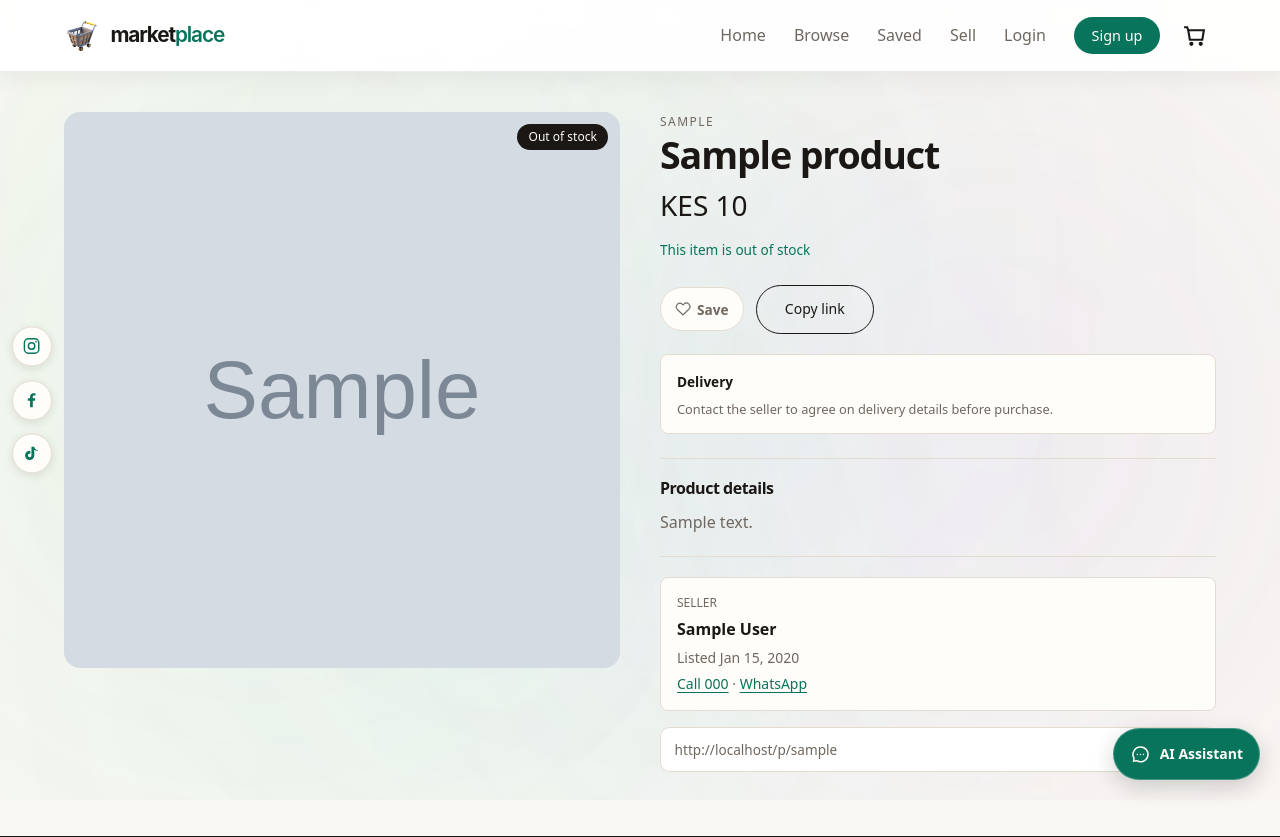
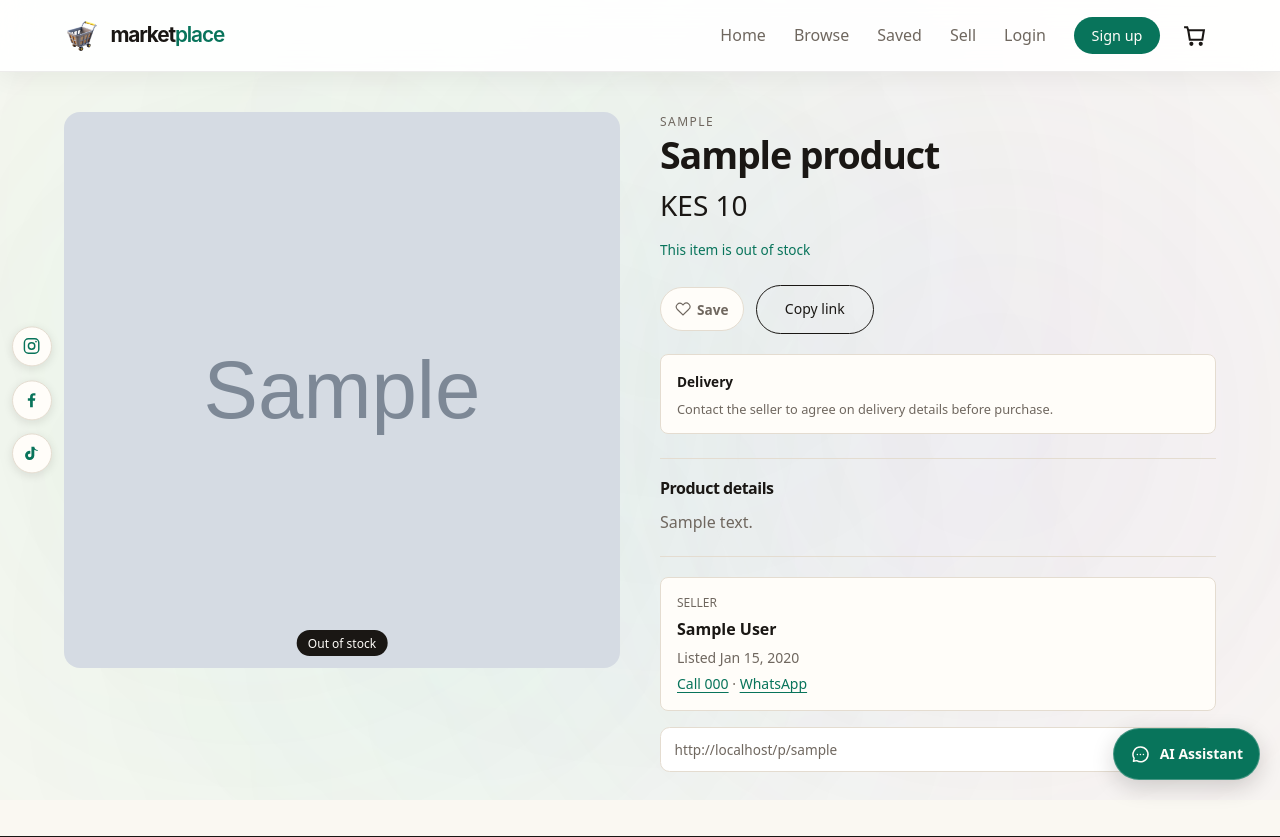
Before and after one commit to zcodeplatform/marketplace, a Flask app: a page that uses templates/base.html in a window 1280 px wide. Shown: the top 837 px of the page. Run offline with Flask 3, Linux system fonts and the light colour scheme; tables that the repository leaves empty hold one stand-in row (values such as "Sample post"); grey boxes marked "Sample" are stand-in pictures.

Commit message:
v2.2 - ui patch

```diff
--- a/static/css/styles.css
+++ b/static/css/styles.css
@@ -1724,6 +1724,13 @@ form input:disabled {
   right: 0.75rem;
   left: auto;
 }
+.tag-out-of-stock {
+  top: auto;
+  right: auto;
+  bottom: 0.75rem;
+  left: 50%;
+  transform: translateX(-50%);
+}
 .wishlist-toggle {
   display: inline-flex;
   align-items: center;
--- /dev/null
+++ b/static/js/image-fallback.js
@@ -0,0 +1,13 @@
+(() => {
+  const fallbackSrc = document.currentScript?.dataset.fallbackSrc;
+  if (!fallbackSrc) return;
+
+  document.addEventListener("error", (event) => {
+    const image = event.target;
+    if (!(image instanceof HTMLImageElement) || image.dataset.imageFallbackApplied) return;
+
+    image.dataset.imageFallbackApplied = "true";
+    image.removeAttribute("srcset");
+    image.src = fallbackSrc;
+  }, true);
+})();
--- a/templates/_card.html
+++ b/templates/_card.html
@@ -2,7 +2,7 @@
 <li class="card">
   <a href="{{ url_for('main.product_detail', slug=p.slug) }}" class="card-img">
     <img src="{{ p.image_url }}" alt="{{ p.title }}" loading="lazy" />
-    {% if p.is_sold %}<span class="tag tag-sold">Sold</span>{% elif not p.is_available %}<span class="tag tag-sold">Out of stock</span>{% endif %}
+    {% if p.is_sold %}<span class="tag tag-sold">Sold</span>{% elif not p.is_available %}<span class="tag tag-sold tag-out-of-stock">Out of stock</span>{% endif %}
     {% if p.discount_percent > 0 %}<span class="tag tag-sale">-{{ p.discount_label }}%</span>{% endif %}
   </a>
   <button class="wishlist-toggle{% if p.id in wishlist_ids %} is-saved{% endif %}" type="button"
--- a/templates/base.html
+++ b/templates/base.html
@@ -9,6 +9,8 @@
   <title>{% block title %}Marketplace{% endblock %} · Comrade Marketplace</title>
   <link rel="icon" href="{{ url_for('static', filename='img/logo.webp') }}" />
   <link rel="stylesheet" href="{{ url_for('static', filename='css/styles.css') }}" />
+  <script src="{{ url_for('static', filename='js/image-fallback.js') }}"
+          data-fallback-src="{{ url_for('static', filename='img/placeholder.svg') }}"></script>
   {% block head %}{% endblock %}
 </head>
 <body data-currency="{{ currency }}" data-cart-url="{{ url_for('main.cart') }}" data-browse-url="{{ url_for('main.browse') }}"
--- a/templates/products/detail.html
+++ b/templates/products/detail.html
@@ -12,7 +12,7 @@
 <section class="wrap page detail">
   <div class="detail-img">
     <img src="{{ product.image_url }}" alt="{{ product.title }}" />
-    {% if product.is_sold %}<span class="tag tag-sold">Sold</span>{% elif not product.is_available %}<span class="tag tag-sold">Out of stock</span>{% endif %}
+    {% if product.is_sold %}<span class="tag tag-sold">Sold</span>{% elif not product.is_available %}<span class="tag tag-sold tag-out-of-stock">Out of stock</span>{% endif %}
   </div>
   <div class="detail-info">
     <div class="product-purchase">
```
